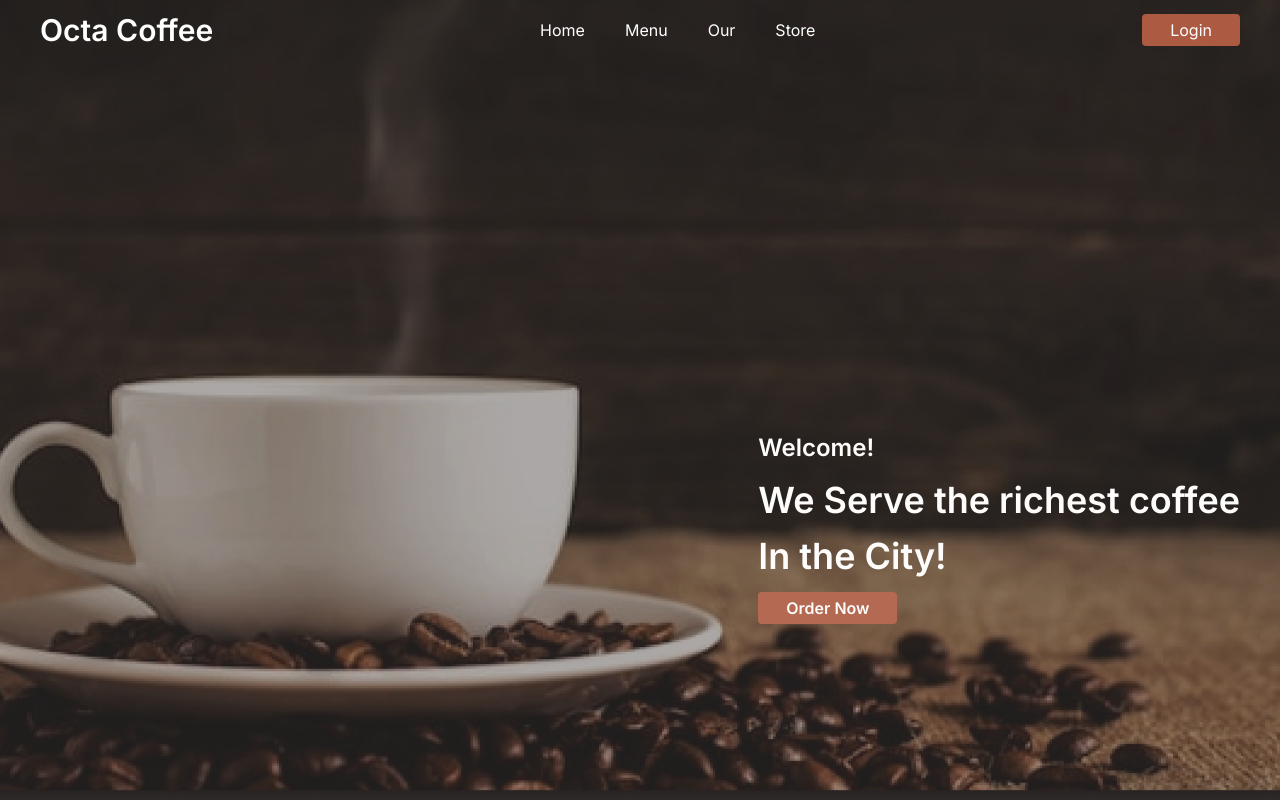
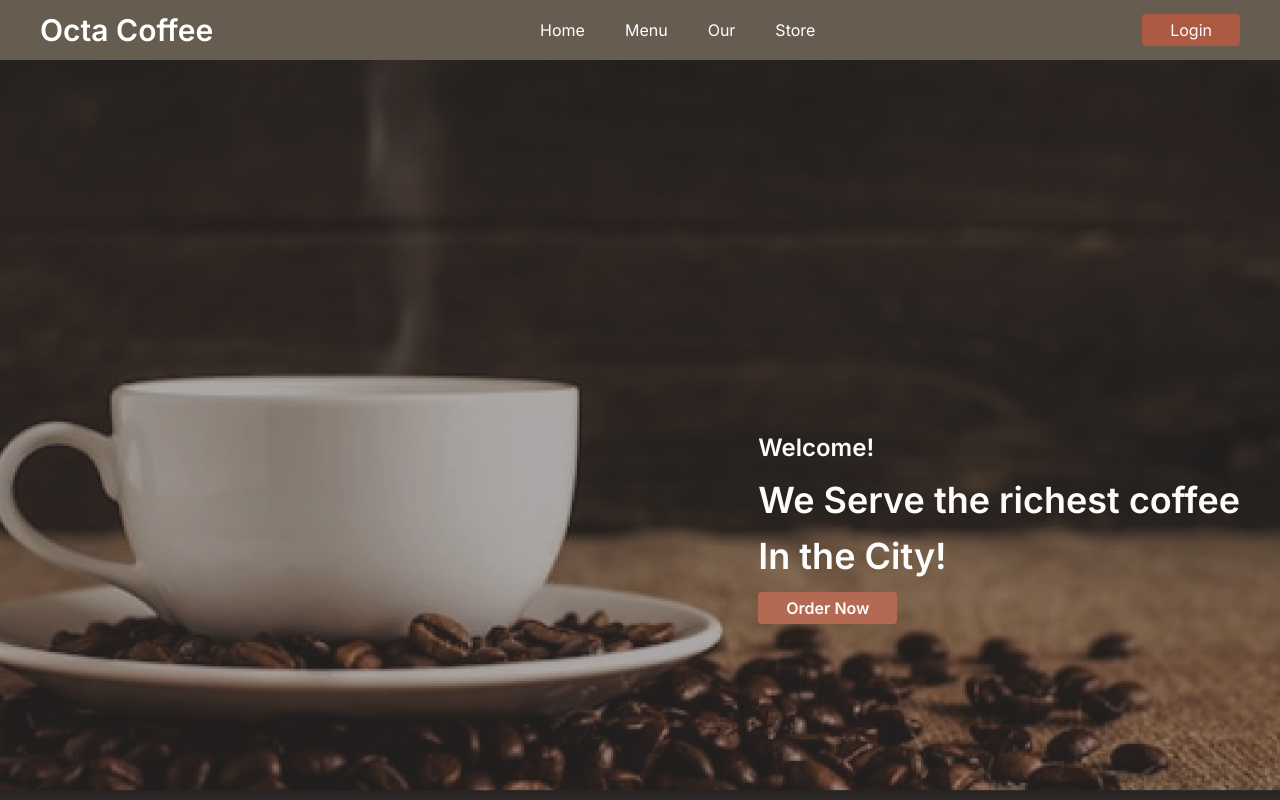
Before and after one commit to oktadafa/caffee-app, a Next.js app: page / in a window 1280 px wide. Shown: the top 800 px of the page. Built offline with nearby package versions, Linux system fonts and the light colour scheme.

Commit message:
seting navbar  layout

```diff
--- a/app/layout.tsx
+++ b/app/layout.tsx
@@ -1,25 +1,39 @@
-import type { Metadata } from "next";
-import { Inter } from "next/font/google";
-import "./globals.css";
+import type {Metadata} from "next"
+import {Inter} from "next/font/google"
+import "./globals.css"
 
 const inter = Inter({
   subsets: ["latin"],
   display: "swap",
-});
+})
 
 export const metadata: Metadata = {
   title: "Create Next App",
   description: "Generated by create next app",
-};
+}
 
 export default function RootLayout({
   children,
 }: Readonly<{
-  children: React.ReactNode;
+  children: React.ReactNode
 }>) {
   return (
     <html lang="en">
-      <body className={`${inter.className} antialiased`}>{children}</body>
+      <body className={`${inter.className} antialiased`}>
+        <nav className="fixed justify-between items-center top-0 py-3 px-10 left-0 right-0 flex bg-primary z-10 text-white">
+          <h1 className="text-3xl font-semibold">Octa Coffee</h1>
+          <div>
+            <ul className="flex gap-x-10">
+              <li>Home</li>
+              <li>Menu</li>
+              <li>Our</li>
+              <li>Store</li>
+            </ul>
+          </div>
+          <button className="bg-secondary px-7 rounded-sm py-1">Login</button>
+        </nav>
+        {children}
+      </body>
     </html>
-  );
+  )
 }
--- a/app/page.tsx
+++ b/app/page.tsx
@@ -6,18 +6,6 @@ import Image from "next/image"
 export default function Home() {
   return (
     <div className="min-h-screen">
-      <nav className="fixed justify-between items-center top-0 pt-3 px-10 left-0 right-0 flex z-10 text-white">
-        <h1 className="text-3xl font-semibold">Octa Coffee</h1>
-        <div>
-          <ul className="flex gap-x-10">
-            <li>Home</li>
-            <li>Menu</li>
-            <li>Our</li>
-            <li>Store</li>
-          </ul>
-        </div>
-        <button className="bg-secondary px-7 rounded-sm py-1">Login</button>
-      </nav>
       <div className={`${style.landing} relative text-white`}>
         <div className="absolute right-10 bottom-44 flex flex-col gap-y-4">
           <h2 className="text-2xl font-semibold">Welcome!</h2>
```
